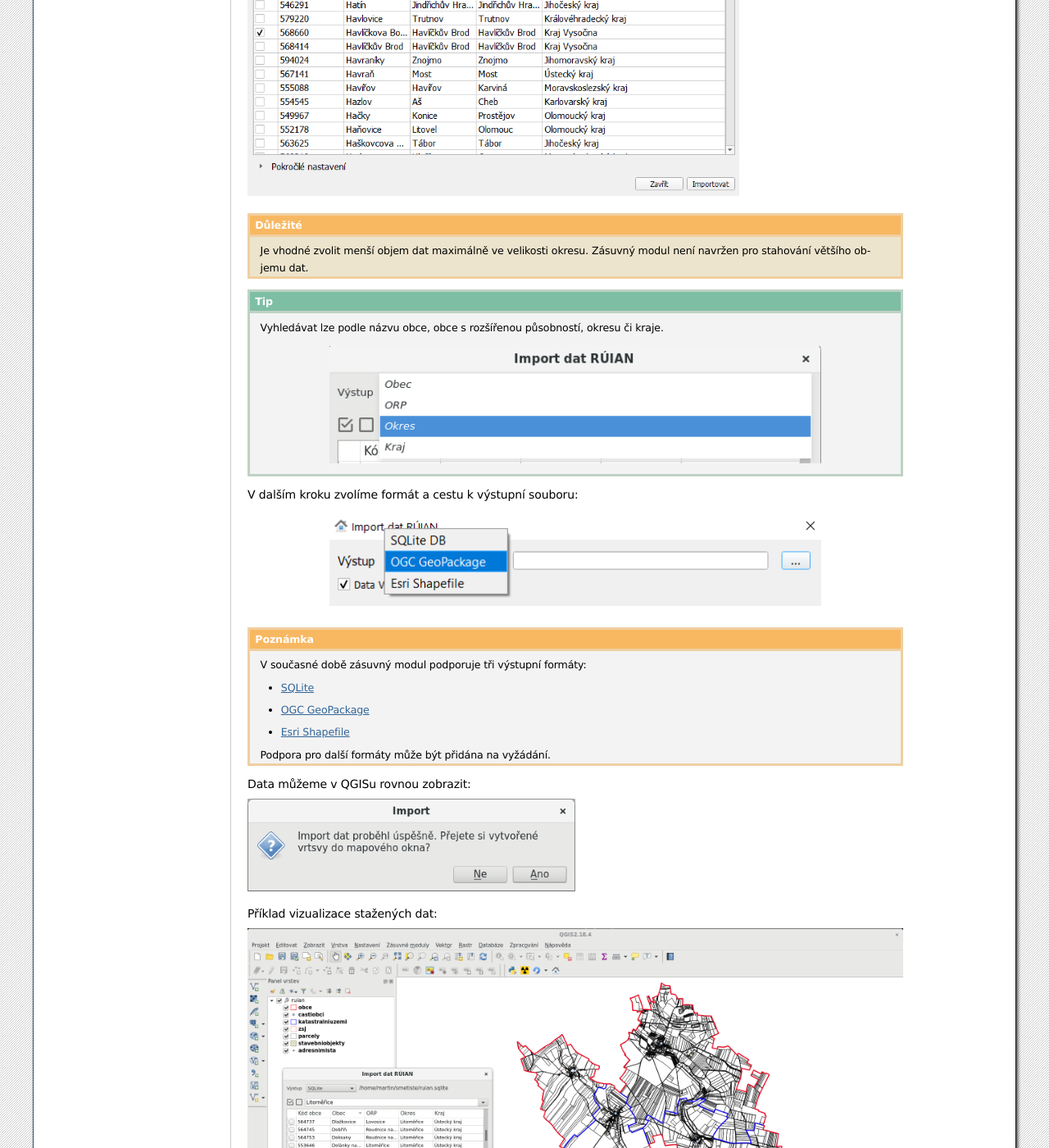
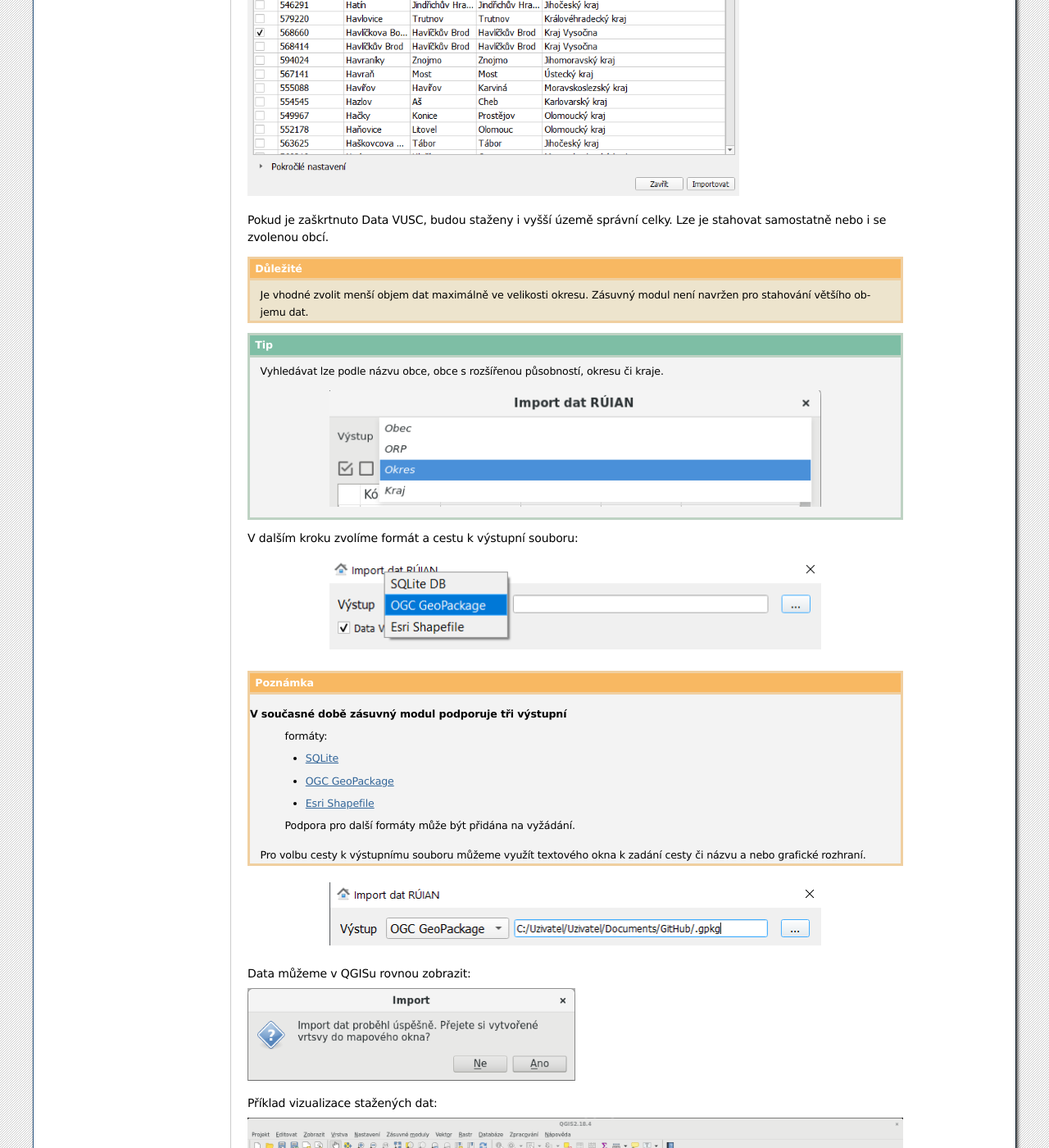
Before and after one commit to ctu-geoforall-lab/qgis-ruian-plugin, a Sphinx documentation site: the page built from docs/source/popis.rst, in a window 1280 px wide and 1400 px high, scrolled down 376 px. Shown: the whole window at 82% size. Built offline with Sphinx 7.4.7, drawn with Linux system fonts in a browser that asks for light colours; formulas are drawn with MathJax 3.

Commit message:
Update popis.rst

```diff
--- a/docs/source/popis.rst
+++ b/docs/source/popis.rst
@@ -5,6 +5,9 @@
 
 .. image:: images/select.png
    :width: 600
+
+
+Pokud je zaškrtnuto Data VUSC, budou staženy i vyšší územě správní celky. Lze je stahovat samostatně nebo i se zvolenou obcí.
 
 .. important:: Je vhodné zvolit menší objem dat maximálně ve velikosti
              okresu. Zásuvný modul není navržen pro stahování většího
@@ -19,7 +22,7 @@
 V dalším kroku zvolíme formát a cestu k výstupní souboru:
 
 .. figure:: images/select-output.png
-   :width: 600
+      :width: 600
 
 .. note:: V současné době zásuvný modul podporuje tři výstupní
           formáty:
@@ -29,6 +32,11 @@
           * `Esri Shapefile <http://gdal.org/drv_shapefile.html>`__
 
           Podpora pro další formáty může být přidána na vyžádání.
+
+ Pro volbu cesty k výstupnímu souboru můžeme využít textového okna k zadání cesty či názvu a nebo grafické rozhraní.
+
+.. figure:: images/select-storagelocation.png
+      :width: 600
 
 Data můžeme v QGISu rovnou zobrazit:
 
```
